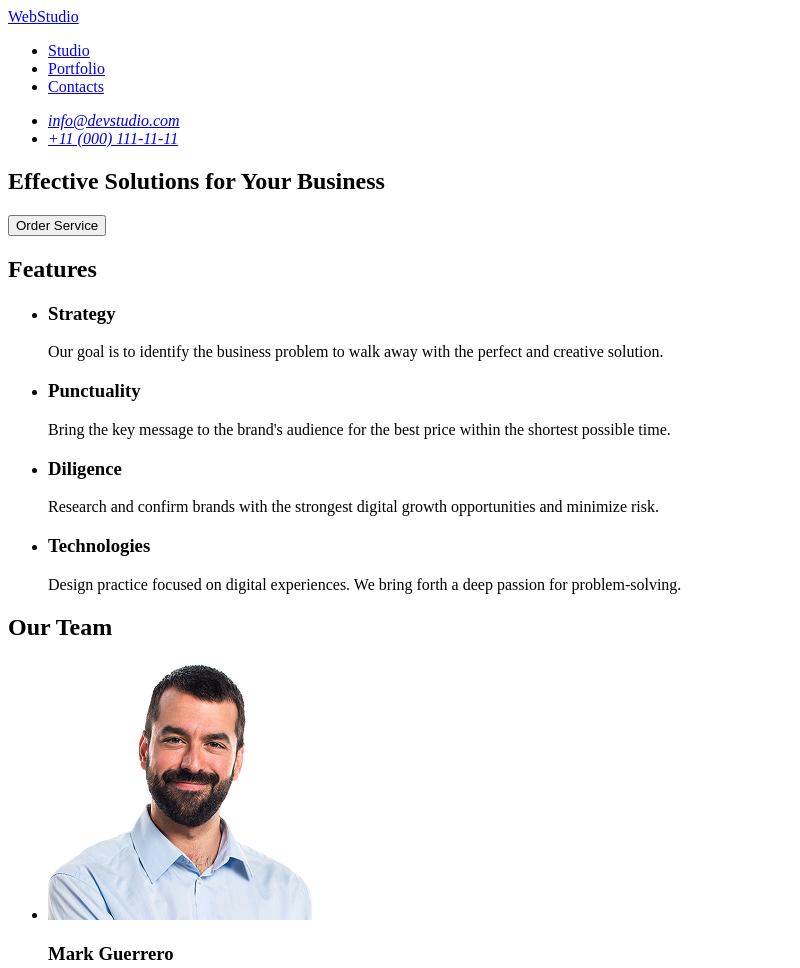
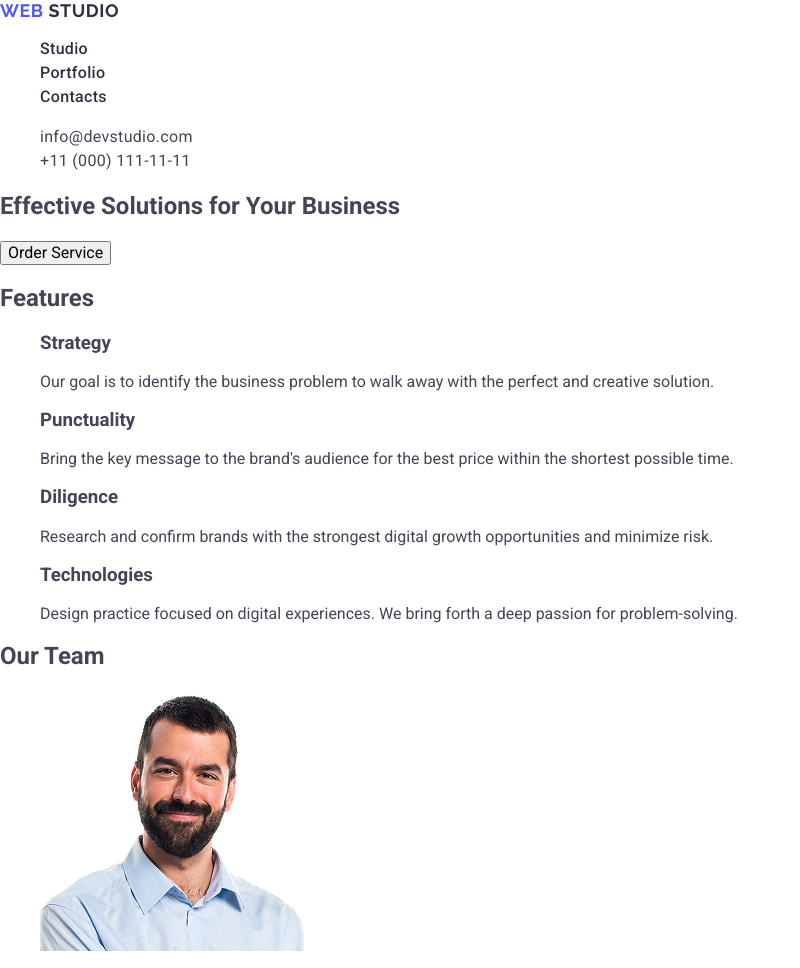
Before and after one commit to Karasik953/goit-markup-hw-02, a plain HTML site: page index.html in a window 1280 px wide. Shown: the top 968 px of the page, without its empty margins (0-800 px from the left). Drawn offline with nearby package versions, Linux system fonts and the light colour scheme.

Commit message:
add styles

```diff
--- /dev/null
+++ b/css/styles.css
@@ -0,0 +1,67 @@
+/*font-family: "Roboto",sans-serif;
+font-family: "Raleway",sans-serif;*/
+
+body {
+    font-family: 'Roboto', sans-serif;
+    color: #434455;
+    background-color: #fff;
+}
+
+ul, ol {
+    list-style-type: none;
+}
+
+a {
+    text-decoration: none;
+}
+
+.logo {
+    font-family: "Raleway", sans-serif;
+    font-weight: 700;
+    font-size: 18px;
+    line-height: 1.17;
+    letter-spacing: 0.03em;
+    text-transform: uppercase;
+    color: #4d5ae5;
+}
+
+.header-logo .logo-part {
+    color: #2e2f42;
+}
+
+.nav-link {
+    font-weight: 500;
+    font-size: 16px;
+    line-height: 1.5;
+    letter-spacing: 0.02em;
+    color: #2e2f42;
+}
+
+.nav-link:hover,
+.nav-link:focus {
+    color: #404bbf;
+}
+
+.contacts {
+    font-style: normal;
+}
+
+.contacts-link {
+    font-size: 16px;
+    line-height: 1.5;
+    letter-spacing: 0.02em;
+    color: #434455;
+}
+
+.contacts-link:hover,
+.contacts-link:focus {
+    color: #404bbf;
+}
+
+.page-footer {
+    background-color: #2e2f42;
+}
+
+.footer-logo .logo-part {
+    color: #f4f4fd;
+}
--- a/index.html
+++ b/index.html
@@ -5,22 +5,34 @@
     <meta charset="UTF-8">
     <meta name="viewport" content="width=device-width, initial-scale=1.0">
     <title>1000-7</title>
+    <link
+        rel="stylesheet"
+        href="https://cdnjs.cloudflare.com/ajax/libs/modern-normalize/3.0.1/modern-normalize.min.css"
+        integrity="sha512-q6WgHqiHlKyOqslT/lgBgodhd03Wp4BEqKeW6nNtlOY4quzyG3VoQKFrieaCeSnuVseNKRGpGeDU3qPmabCANg=="
+        crossorigin="anonymous"
+        referrerpolicy="no-referrer"
+    />
+    <link rel="preconnect" href="https://fonts.googleapis.com">
+    <link rel="preconnect" href="https://fonts.gstatic.com" crossorigin>
+    <link href="https://fonts.googleapis.com/css2?family=Raleway:wght@700&family=Roboto:wght@400;500;700&display=swap"
+        rel="stylesheet">
+    <link rel="stylesheet" href="./css/styles.css">
 </head>
 
 <body>
-    <header>
-        <nav>
-            <a href="./index.html">WebStudio</a>
-            <ul>
-                <li><a href="#">Studio</a></li>
-                <li><a href="#">Portfolio</a></li>
-                <li><a href="#">Contacts</a></li>
+    <header class="page-header">
+        <nav class="header-nav">
+            <a class="logo header-logo" href="./index.html">Web <span class="logo-part">Studio</span></a>
+            <ul class="nav-list">
+                <li class="nav-item"><a class="nav-link" href="./index.html">Studio</a></li>
+                <li class="nav-item"><a class="nav-link" href="#">Portfolio</a></li>
+                <li class="nav-item"><a class="nav-link" href="#">Contacts</a></li>
             </ul>
         </nav>
-        <address>
-            <ul>
-                <li><a href="mailto:info@devstudio.com">info@devstudio.com</a></li>
-                <li><a href="tel:+110001111111">+11 (000) 111-11-11</a></li>
+        <address class="contacts">
+            <ul class="contacts-list">
+                <li class="contacts-item"><a class="contacts-link" href="mailto:info@devstudio.com">info@devstudio.com</a></li>
+                <li class="contacts-item"><a class="contacts-link" href="tel:+110001111111">+11 (000) 111-11-11</a></li>
             </ul>
         </address>
     </header>
@@ -65,12 +77,12 @@
             <h2>Our Team</h2>
             <ul>
                 <li>
-                    <img src="./images/Mark.jpg" alt="Mark" width="264" />
+                    <img src="./images/Mark.jpg" alt="Mark" width="264"/>
                     <h3>Mark Guerrero</h3>
                     <p>Product Designer</p>
                 </li>
                 <li>
-                    <img src="./images/img.jpg" alt="Tom" width="264" />
+                    <img src="./images/img.jpg" alt="Tom" width="264"/>
                     <h3>Tom Ford</h3>
                     <p>Frontend Developer</p>
                 </li>
@@ -87,8 +99,8 @@
             </ul>
         </section>
     </main>
-    <footer>
-        <a href="./index.html">WebStudio</a>
+    <footer class="page-footer">
+        <a class="logo footer-logo" href="./index.html">Web<span class="logo-part">Studio</span></a>
         <p>Increase the flow of customers and sales for your business with digital marketing & growth solutions.</p>
     </footer>
 </body>
--- a/main.css
+++ /dev/null
@@ -1,4 +0,0 @@
-.kaneki {
-    font-size: 18px;
-    font-family: 'Pacifico', cursive;
-}
```
